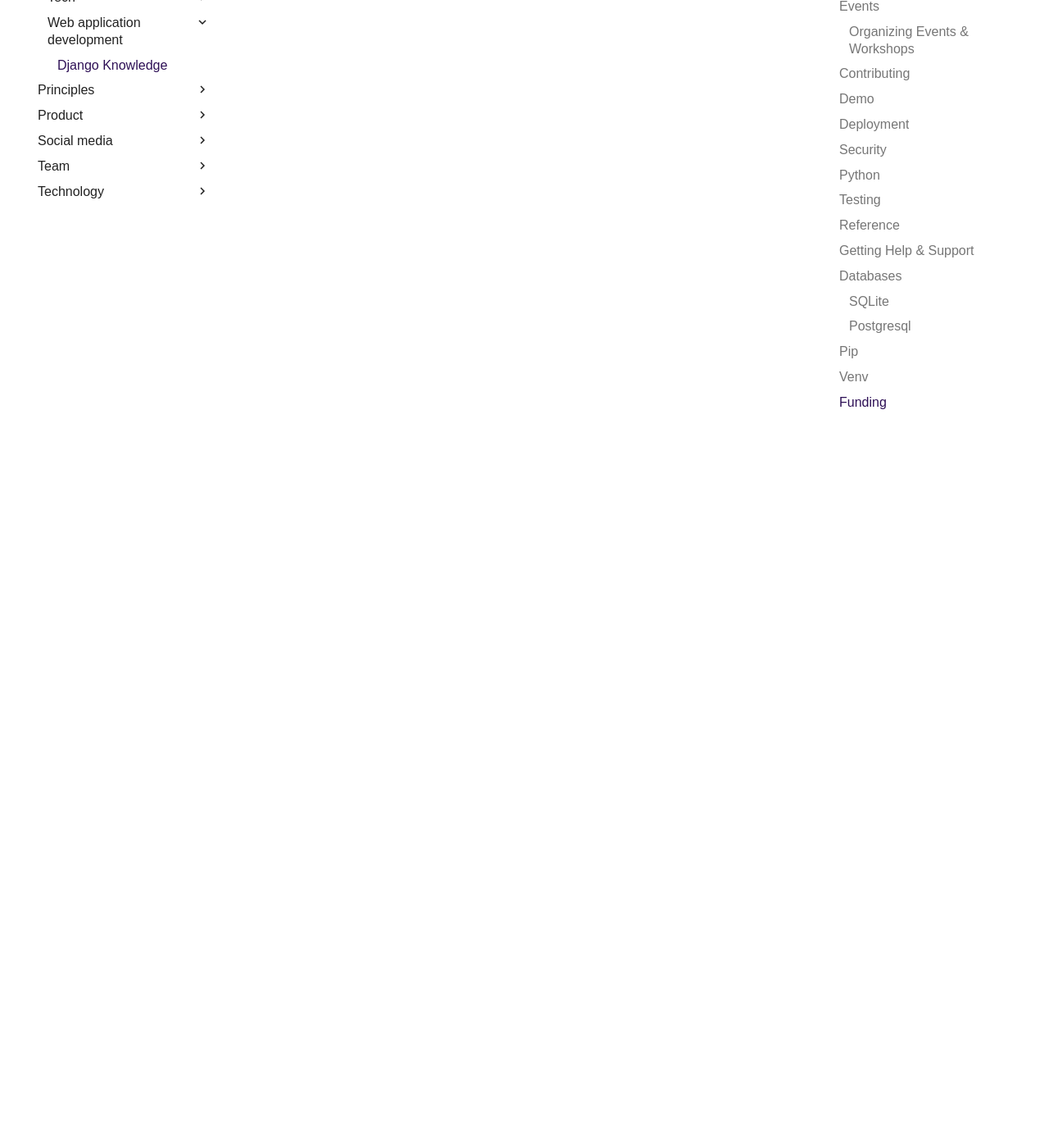
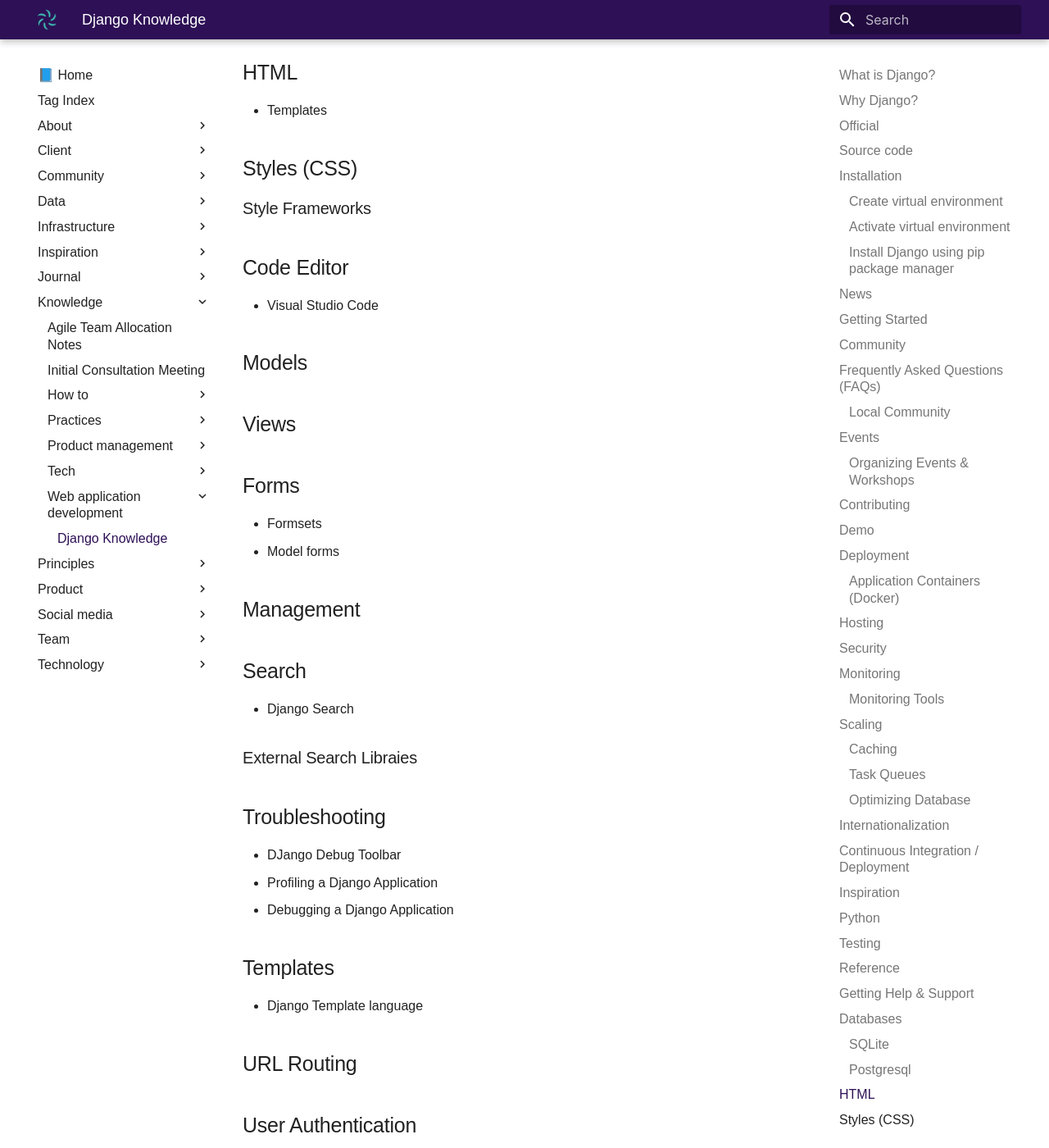
Before and after one commit to jro-cambria/Cambria-Labs.com, an MkDocs documentation site: the page built from docs/knowledge/web-application-development/django.md, in a window 1280 px wide and 1400 px high, scrolled down 4486 px. Shown: the whole window at 82% size. Built offline with MkDocs 1.6.1 and Material for MkDocs 9.7.7, drawn with Linux system fonts in a browser that asks for light colours; some web fonts are replaced; some of the changed text lies outside the part shown.

Commit message:
Content updates

```diff
--- a/docs/knowledge/web-application-development/django.md
+++ b/docs/knowledge/web-application-development/django.md
@@ -71,8 +71,33 @@
 ## Deployment
 - [Django Deployment Checklist](https://docs.djangoproject.com/en/5.0/howto/deployment/checklist/)
 
+### Application Containers (Docker)
+- How to Dockerize a Django Application
+
+## Hosting
+- Research: AWS, Render, DigitalOcean, Hetzner
+
 ## Security
 - [Django security](https://docs.djangoproject.com/en/5.0/topics/security/)
+- HTTPS
+
+## Monitoring
+### Monitoring Tools
+- Research: Sentry, New Relic
+
+## Scaling
+### Caching
+### Task Queues
+### Optimizing Database
+
+## Internationalization
+
+## Continuous Integration / Deployment
+- Automated Testing
+- Deployment
+
+## Inspiration
+- Django Code bases to learn from
 
 ## Python
 - [Python Package Index (PyPI)](https://pypi.org/)
@@ -97,6 +122,52 @@
   - https://www.postgresql.org/docs/
 - [Django PostgreSQL notes](https://docs.djangoproject.com/en/5.0/ref/databases/#postgresql-notes)
 
+## HTML
+- Templates
+
+## Styles (CSS)
+
+### Style Frameworks
+
+## Code Editor
+- Visual Studio Code
+
+## Models
+
+## Views
+
+## Forms
+- Formsets
+- Model forms
+
+## Management
+
+## Search
+- Django Search
+### External Search Libraies
+
+## Troubleshooting
+- DJango Debug Toolbar
+- Profiling a Django Application
+- Debugging a Django Application
+
+## Templates
+- Django Template language
+
+## URL Routing
+
+## User Authentication
+
+## User Groups and Permissions
+
+## API
+- Django REST Framework
+- API documentation
+- Securing API endpoints
+
+## Payment Processing
+- Stripe
+
 ## Pip
 - https://pip.pypa.io
 - https://docs.djangoproject.com/en/5.0/topics/install/#installing-an-official-release-with-pip
```
Also changed, not shown: docs/knowledge/agile-team-allocation.md (added, +84 -0 lines), docs/knowledge/prospective-client-conversation.md (+2 -1 lines), 1 other file.
